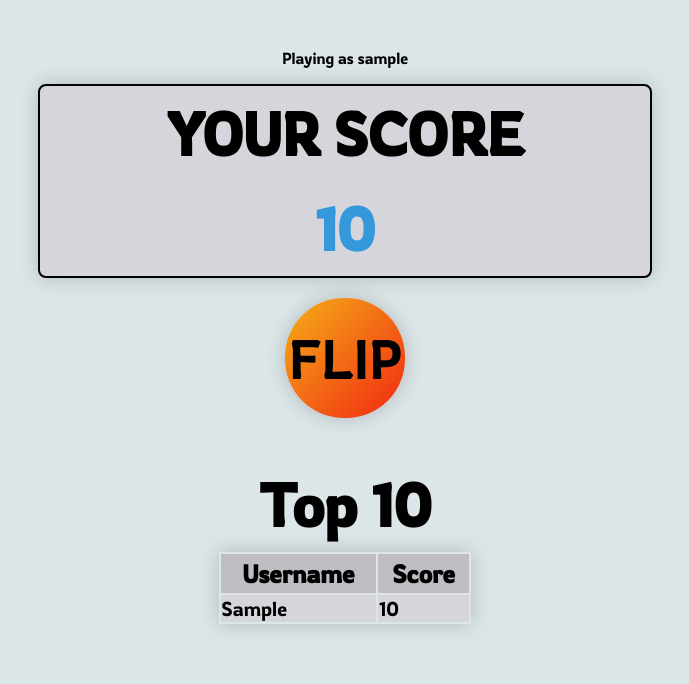
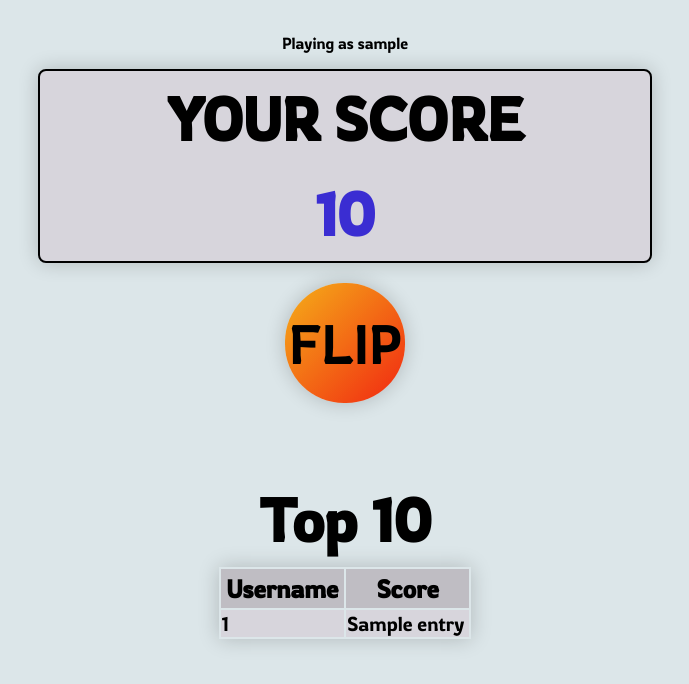
Before and after one commit to M4RC086/double-or-nothing, a Flask app: template templates/game.html in a window 1280 px wide. Shown: the top 684 px of the page, without its empty margins (295-984 px from the left). Run offline with Flask 3, Linux system fonts and the light colour scheme; the template is opened without the code that fills it: most values are stand-ins (such as "Sample title", 1, 10 or a date in 2020); data that the repository does not hold is empty.

Commit message:
highlight session username in lb and change colors

```diff
--- a/app.py
+++ b/app.py
@@ -68,7 +68,7 @@ def loginUsername():
 
 @app.route("/api/get-leaderboard")
 def getLeaderboard():
-    return jsonify({"leaderboard": get_db_leaderboard()})
+    return jsonify({"leaderboard": get_db_leaderboard(), "username":session['username']})
 
 
 
--- a/static/styles.css
+++ b/static/styles.css
@@ -134,6 +134,7 @@ border: 3px #00000000;
   margin-top: 15px;
   opacity: 0;
   transition: opacity 0.5s;
+  text-shadow: 0 0 2px rgba(0,0,0,0.3);
 }
 
 .coin-result.show {
--- a/templates/game.html
+++ b/templates/game.html
@@ -15,7 +15,7 @@
 
   <div class="score-parent" id="score-parent">
     <h1>YOUR SCORE</h1>
-    <h1 id="score" style="color: #3498db;">{{score}}</h1>
+    <h1 id="score" style="color: #3a2dd2;">{{score}}</h1>
   </div>
 
 
@@ -28,7 +28,7 @@
       <div class="coin-back">x2</div>
 
     </div>
-    <p id="coinResult" class="coin-result"></p>
+      <p id="coinResult" class="coin-result">You are not supposed to see this</p>
   </div>
 
 
@@ -42,7 +42,7 @@
     <tr><th>Username</th><th>Score</th></tr>
     {% for entry in leaderboard %}
       <tr>
-        <td style="background-color: rgb(255, 0, 0);">{{ entry[0] }}</td>
+        <td>{{ entry[0] }}</td>
         <td>{{ entry[1] }}</td>
       </tr>
     {% endfor %}
@@ -71,31 +71,48 @@ document.addEventListener('DOMContentLoaded', function() {
       const response = await fetch("/api/get-leaderboard");
       const data = await response.json();
       const table = document.getElementById("leaderboard");
+      const username = data.username;
 
-      if (table) {
+
       let html = `<tr><th>Username</th><th>Score</th></tr>`;
-        if (data.leaderboard && data.leaderboard.length > 0) {
+
+
+
         data.leaderboard.forEach(entry => {
+
+          if (entry[0] == username) {
+
+            html += `
+              <tr>
+                <td style="color: #3a2dd2;">${entry[0]}</td>
+                <td style="color: #3a2dd2;">${entry[1]}</td>
+              </tr>
+            `;
+
+          }
+
+          else{
+            console.log(entry[0]);
+            console.log(username);
             html += `
             <tr>
               <td>${entry[0]}</td>
               <td>${entry[1]}</td>
             </tr>
             `;
+
+          }
         });
-        } else {
-          html += `<tr><td colspan="2">No entries yet</td></tr>`;
-        }
+
         table.innerHTML = html;
     }
-    } catch (error) {
+     catch (error) {
       console.error("Leaderboard error:", error);
     }
   }
 
   // Initial leaderboard load
   refreshLeaderboard();
-
 
 
 let flipInProgress = false;
@@ -146,7 +163,7 @@ async function flipCoin() {
     await new Promise(resolve => setTimeout(resolve, 1500));
 
     // --- Show result ---
-    const resultText = isWin ? '🎉 X2 SCORE!' : '💀 LOSE YOUR SCORE!';
+    const resultText = isWin ? '🍀 X2 SCORE!' : '💀 LOSE YOUR SCORE!';
     if (coinResult) {
       coinResult.textContent = resultText;
       coinResult.className = 'coin-result show ' + (isWin ? 'win' : 'lose');
@@ -159,7 +176,7 @@ async function flipCoin() {
     // Update score
 
     scoreEl.textContent = data.new_score;
-    scoreEl.style.color = isWin ? '#2ecc71' : '#e74c3c';
+    scoreEl.style.color = isWin ? '#2ecc71' : '#f25914';
 
     // Animations
     if (!isWin){
@@ -174,7 +191,7 @@ async function flipCoin() {
     void scoreEl.offsetHeight;
     scoreEl.classList.add('scale-up-vertical-center');
     setTimeout(() => {
-      scoreEl.style.color = '#3498db';
+      scoreEl.style.color = '#3a2dd2';
     }, 2500);
 
 
@@ -191,7 +208,7 @@ async function flipCoin() {
       if (coin) coin.style.pointerEvents = 'auto';
       flipInProgress = false;
       hideTimeout = null;
-    }, 1200); // result stays visible for 2.5s, then disappears
+    }, 1000);
 
   } catch (error) {
     console.error("Flip error:", error);
```
Also changed, not shown: README.md. Lines whose indentation alone changed are shown as unchanged.
